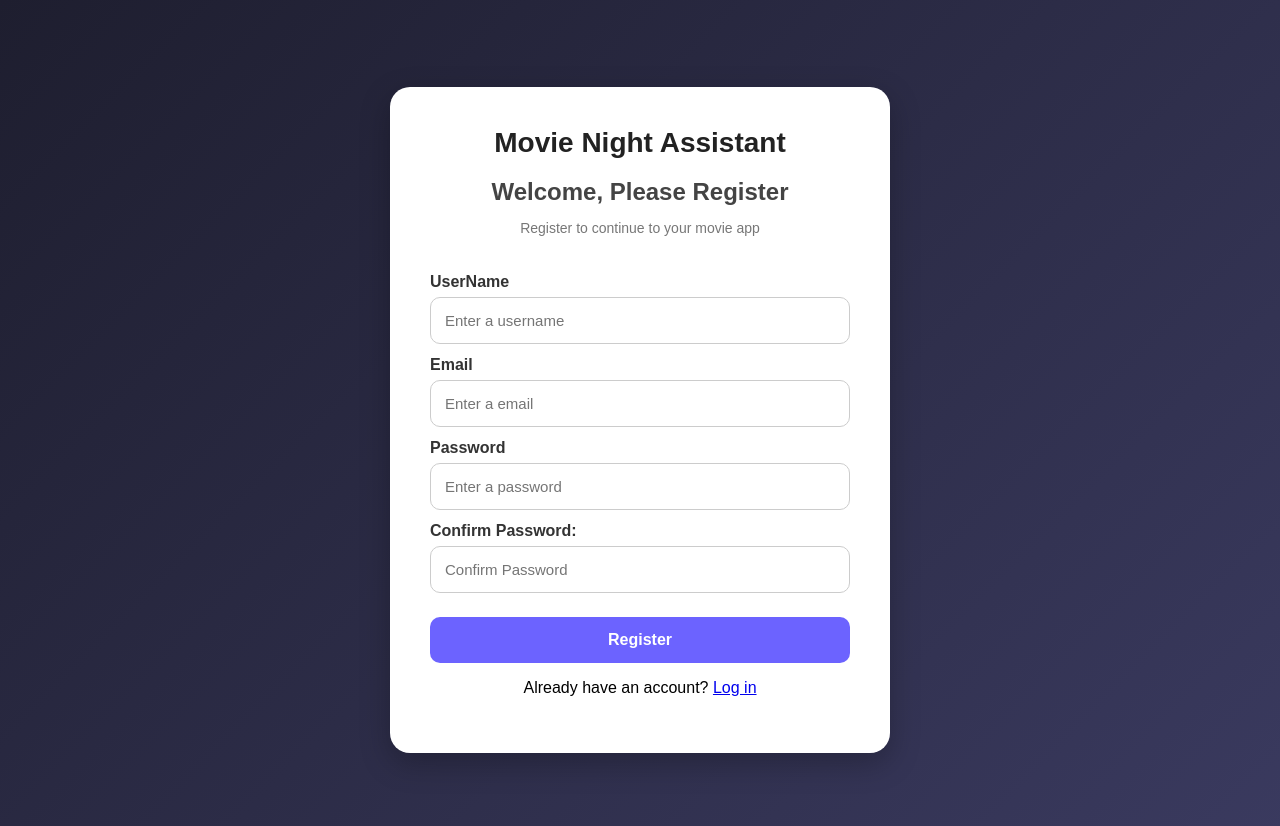
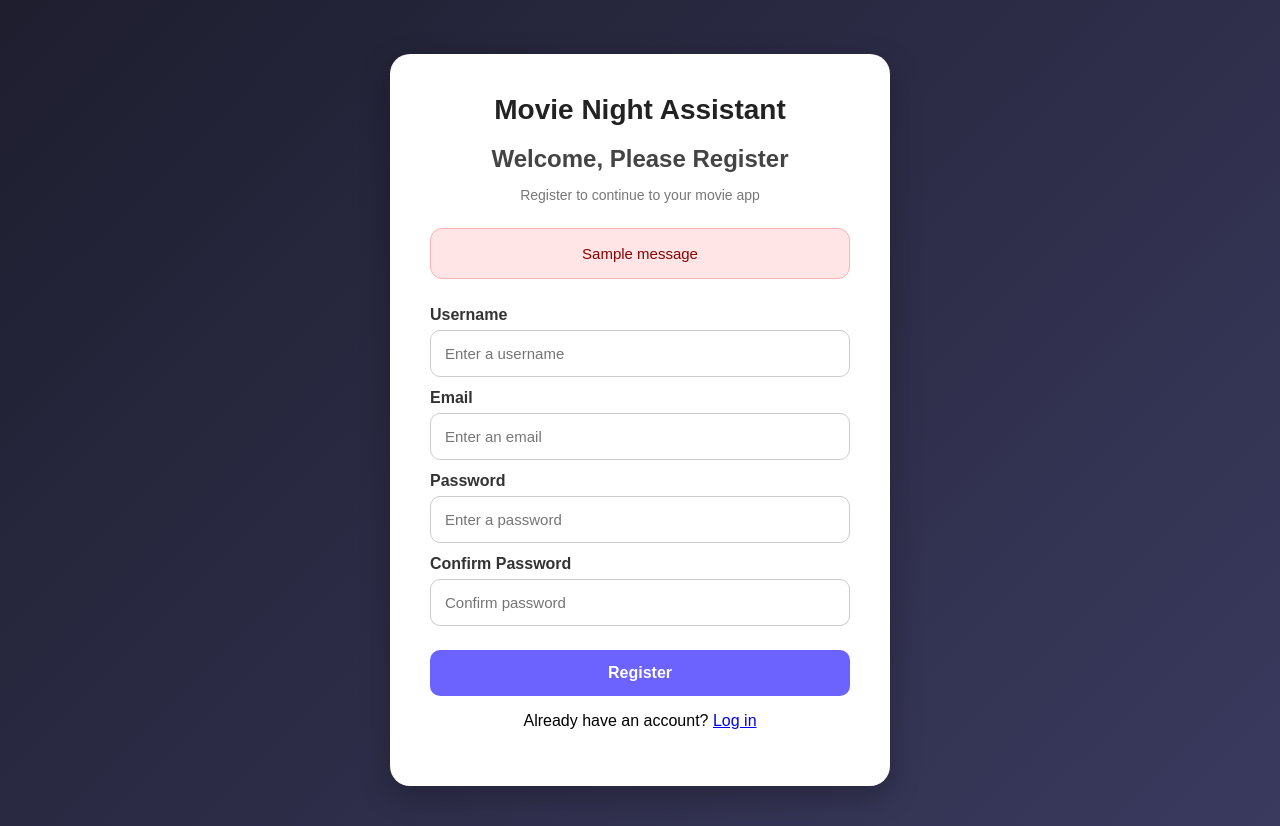
Before and after one commit to OblativeShielding/family-flick-coordinator, a Flask app: page /register in a window 1280 px wide. Shown: the top 826 px of the page. Run offline with Flask 3, Linux system fonts and the light colour scheme; tables that the repository leaves empty hold one stand-in row (values such as "Sample post"); one stand-in notice (Sample message) is shown.

Commit message:
Fixed registration

```diff
--- a/run.py
+++ b/run.py
@@ -97,6 +97,8 @@ def home():
 @app.route("/register", methods=["GET", "POST"])
 def register():
     if request.method == "POST":
+        print("REGISTER FORM DATA:", request.form)
+
         username = request.form.get("username", "").strip()
         email = request.form.get("email", "").strip().lower()
         password = request.form.get("password", "")
@@ -132,6 +134,15 @@ def register():
 
         flash("Registration successful. Please log in.")
         return redirect(url_for("login"))
+
+        print("REGISTER FORM DATA:", request.form)
+        print("REGISTER USERNAME:", username)
+        print("REGISTER EMAIL:", email)
+        print("REGISTER PASSWORD LENGTH:", len(password))
+
+        db.session.commit()
+
+        print("NEW USER SAVED WITH ID:", new_user.id)
 
     return render_template("register.html")
 
@@ -242,11 +253,21 @@ def remove_movie(movie_id):
 
     return redirect(url_for("movie_list"))
 
+@app.route("/logout")
+def logout():
+    session.clear()
+    flash("You've been logged out.")
+    return redirect(url_for("login"))
+
 @app.route("/login", methods=["GET", "POST"])
 def login():
     if request.method == "POST":
         email = request.form.get("email", "").strip().lower()
         password = request.form.get("password", "")
+
+        print("FORM DATA:", request.form)
+        print("EMAIL ENTERED:", email)
+        print("PASSWORD LENGTH:", len(password))
 
         if not email or not password:
             flash("Please enter both email and password.")
@@ -254,22 +275,27 @@ def login():
 
         user = User.query.filter_by(email=email).first()
 
-        if user and bcrypt.checkpw(password.encode("utf-8"), user.password_hash.encode("utf-8")):
-            session["user_id"] = user.id
-            session["username"] = user.username
-            flash("Login successful.")
-            return redirect(url_for("home"))
+        print("USER FOUND:", user is not None)
+
+        if user:
+            print("DATABASE EMAIL:", user.email)
+            print("HASH START:", user.password_hash[:10])
+            password_matches = bcrypt.checkpw(
+                password.encode("utf-8"),
+                user.password_hash.encode("utf-8")
+            )
+            print("PASSWORD MATCHES:", password_matches)
+
+            if password_matches:
+                session["user_id"] = user.id
+                session["username"] = user.username
+                flash("Login successful.")
+                return redirect(url_for("home"))
 
         flash("Invalid email or password.")
         return redirect(url_for("login"))
 
     return render_template("login.html")
 
-@app.route("/logout")
-def logout():
-    session.clear()
-    flash("You've been logged out.")
-    return redirect(url_for("login"))
-
 if __name__ == "__main__":
     app.run(debug=True)
--- a/static/style.css
+++ b/static/style.css
@@ -789,3 +789,18 @@ body.register-body {
 .back-link-button:hover {
     background: #574fd6;
 }
+
+.messages {
+    background-color: #ffe5e5;
+    color: #8a0000;
+    border: 1px solid #ffb3b3;
+    border-radius: 12px;
+    padding: 12px 16px;
+    margin: 15px 0;
+    text-align: center;
+    font-size: 15px;
+}
+
+.messages p {
+    margin: 4px 0;
+}
--- a/templates/register.html
+++ b/templates/register.html
@@ -14,25 +14,61 @@
         <h2>Welcome, Please Register</h2>
         <p class="register-subtext">Register to continue to your movie app</p>
 
-        <form method="POST" class="register-form">
-            <label for="username"> UserName</label>
-            <input type="username" id="username" placeholder="Enter a username" required>
+        {% with messages = get_flashed_messages() %}
+            {% if messages %}
+                <div class="messages">
+                    {% for message in messages %}
+                        <p>{{ message }}</p>
+                    {% endfor %}
+                </div>
+            {% endif %}
+        {% endwith %}
+
+        <form method="POST" action="{{ url_for('register') }}" class="register-form">
+            <label for="username">Username</label>
+            <input
+                    type="text"
+                    id="username"
+                    name="username"
+                    placeholder="Enter a username"
+                    required
+            >
 
             <label for="email">Email</label>
-            <input type="email" id="email" placeholder="Enter a email" required>
+            <input
+                    type="email"
+                    id="email"
+                    name="email"
+                    placeholder="Enter an email"
+                    required
+            >
 
             <label for="password">Password</label>
-            <input type="password" id="password" placeholder="Enter a password" required>
+            <input
+                    type="password"
+                    id="password"
+                    name="password"
+                    placeholder="Enter a password"
+                    required
+            >
 
-            <label for="confirm_password"> Confirm Password:</label>
-            <input type="password" id="confirm_password" placeholder="Confirm Password" required>
+            <label for="confirm_password">Confirm Password</label>
+            <input
+                    type="password"
+                    id="confirm_password"
+                    name="confirm_password"
+                    placeholder="Confirm password"
+                    required
+            >
 
             <button type="submit">Register</button>
         </form>
-            <p class="register-text">
-                Already have an account? <a href="/login">Log in</a>
-            </p>
-        </div>
+
+        <p class="register-text">
+            Already have an account? <a href="{{ url_for('login') }}">Log in</a>
+        </p>
+    </div>
 </div>
+
 </body>
 </html>
```
